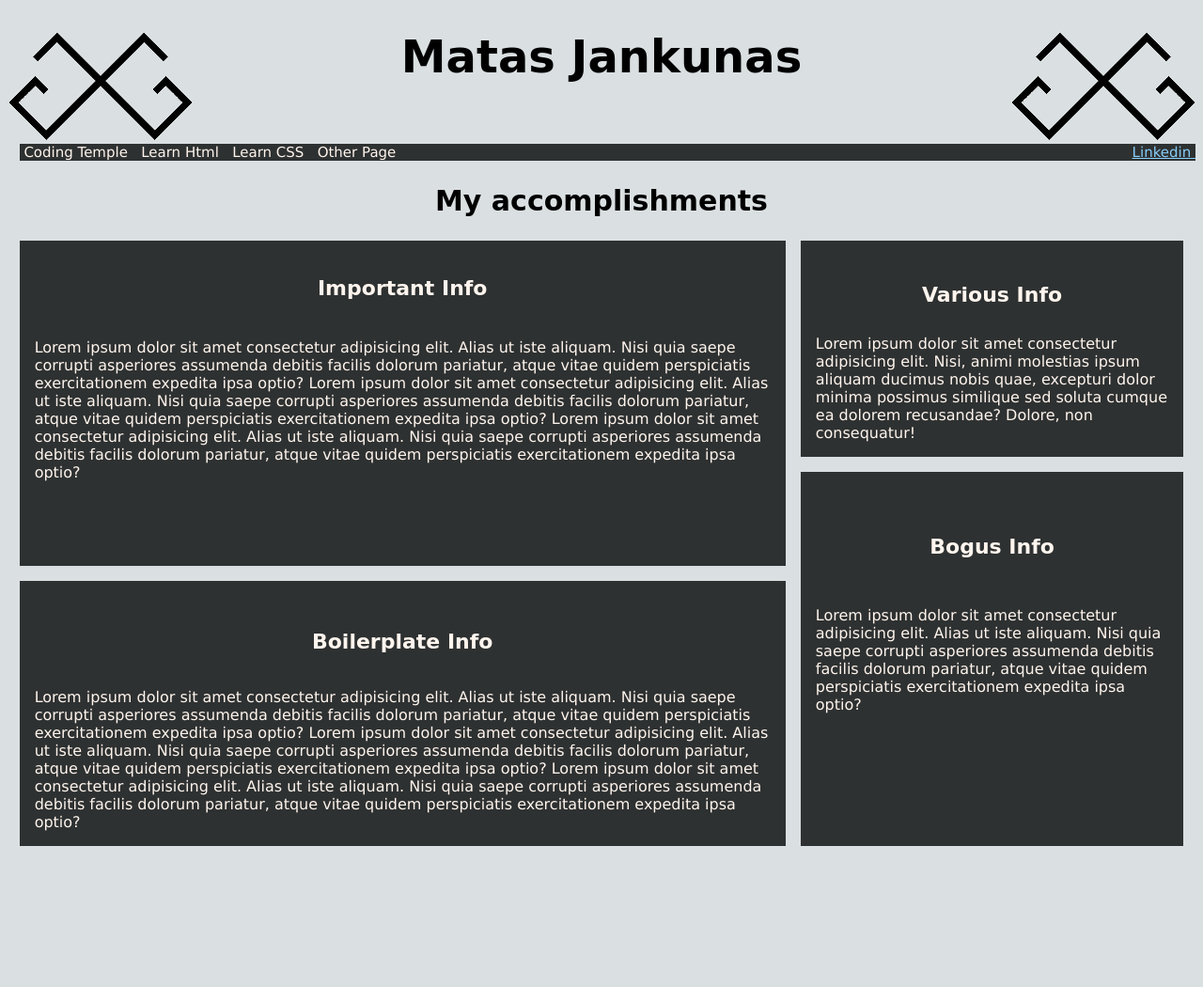
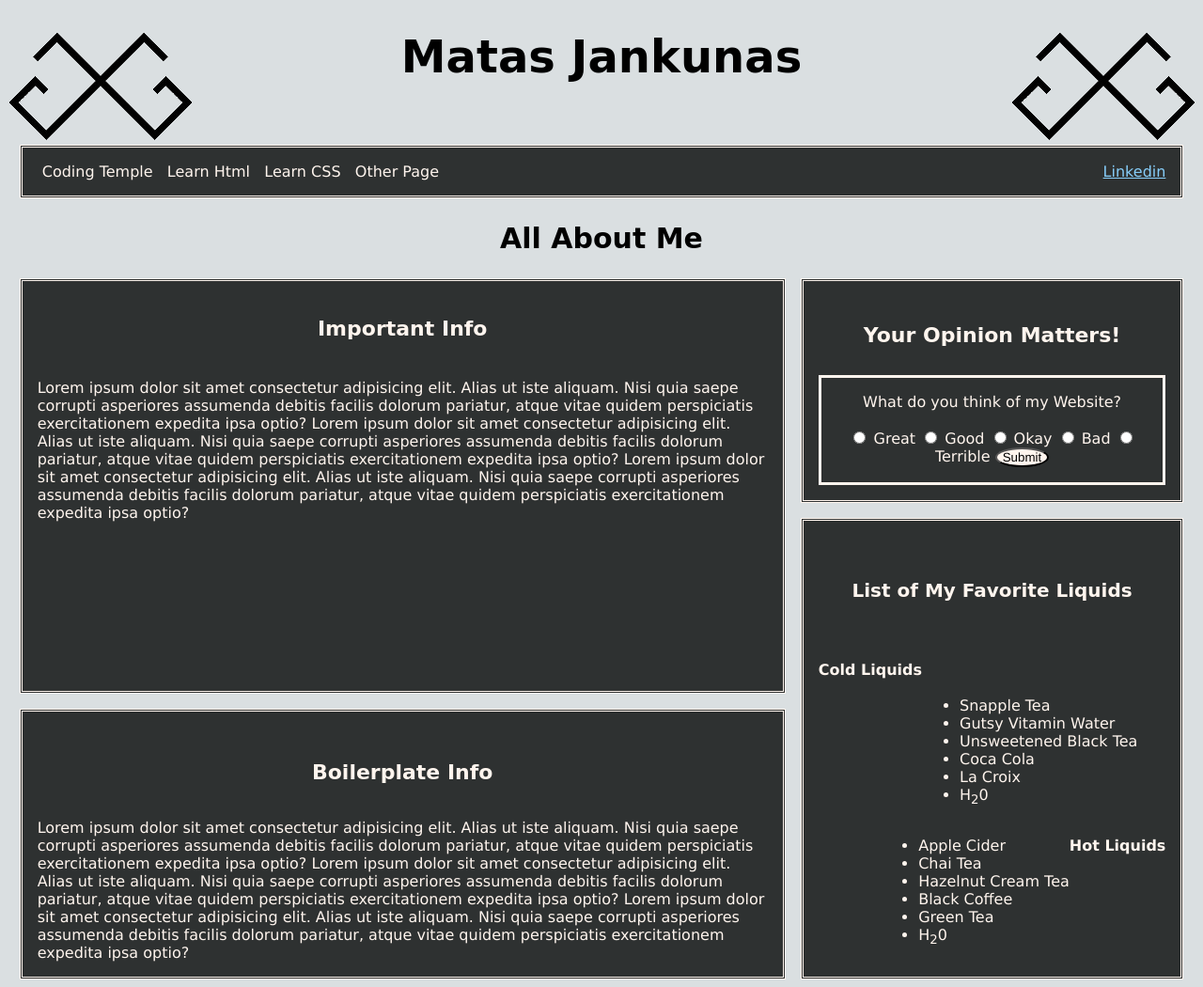
Before and after one commit to jankunasm/Rangers-75-Matas-Jankunas, a plain HTML site: page index.html in a window 1280 px wide. Shown: the whole page at 94% size. Before the commit the page ends 908 px from the top, so only its background shows below. Drawn offline with Linux system fonts and the light colour scheme; files whose address does not match are found by name.

Commit message:
Added form which breaks images.. Also added section on hot and cold liquids.

```diff
--- a/index.html
+++ b/index.html
@@ -30,15 +30,22 @@
       }
       .sixthheadline {
         text-align: center;
-        font-size: 22px;
+        font-size: 20px;
         font-family: Apple Chancery, cursive;
       }
+      .form1 {
+        border-style: solid;
+        text-align: center;
+      }
       .header {
+        padding: 1em;
+        border-style: double;
         margin-left: 1%;
+        margin-right: 1%;
         color: seashell;
         background-color: rgba(46, 49, 49, 1);
         font-family: verdana;
-        font-size: 15px;
+        font-size: 16px;
       }
       .main {
         display: grid;
@@ -55,19 +62,23 @@
         padding: 1em;
       }
       .nested1 {
+        border-style: double;
         font-family: Verdana;
         grid-column: 1/2;
         grid-row: 1/3;
       }
       .nested2 {
+        border-style: double;
         font-family: Verdana;
         grid-column: 2/3;
         grid-row: 1/2;
       }
       .nested3 {
+        border-style: double;
         font-family: Verdana;
       }
       .nested4 {
+        border-style: double;
         font-family: Verdana;
         grid-column: 2/3;
         grid-row: 2/4;
@@ -90,12 +101,29 @@
       .cross1 {
         float: right;
       }
+      .list1 {
+        float: left;
+      }
+      .list2 {
+        float: right;
+      }
+      .submitbutton {
+        font-family: 'Franklin Gothic Medium';
+        background-color: seashell;
+        border-radius: 50%;
+      }
+      .hotliquids {
+        float: right;
+      }
+      .coldliquids {
+        float: left;
+      }
     </style>
   </head>
   <body style="background-color: rgba(218, 223, 225, 1);">
-    <img class="cross" src="/Users/matasjankunas/Desktop/coding_bootcamp/github/images/final_cross.jpg"
+    <img class="cross" src="images/final_cross.jpg"
      alt="baltic happiness cross">
-    <img class="cross1" src="/Users/matasjankunas/Desktop/coding_bootcamp/github/images/final_cross.jpg"
+    <img class="cross1" src="images/final_cross.jpg"
      alt="baltic happiness cross">
       <h1 class="mainheadline">Matas Jankunas</h1>
      <br>
@@ -103,10 +131,10 @@
         &nbsp; Learn CSS  &nbsp; Other Page
         <a class="linked"
         href="https://www.linkedin.com/in/matas-jankunas/">
-        Linkedin&nbsp;</a>
+        Linkedin</a>
          </p>
 
-     <h2 class ="secondheadline">My accomplishments</h2>
+     <h2 class ="secondheadline">All About Me</h2>
      <div class="main" style= color:seashell>
       <div class="nested1">
         <h3 class="thirdheadline">Important Info</h3>
@@ -125,11 +153,25 @@
         quidem perspiciatis exercitationem expedita ipsa optio?
       </div>
       <div class="nested2">
-        <h4 class="fourthheadline">Various Info</h4>
-        Lorem ipsum dolor sit amet consectetur adipisicing elit.
-        Nisi, animi molestias ipsum aliquam ducimus nobis quae,
-        excepturi dolor minima possimus similique sed soluta
-        cumque ea dolorem recusandae? Dolore, non consequatur!
+        <h4 class="fourthheadline">Your Opinion Matters!</h4>
+        <form class="form1" action="https://jankunasm.github.io/portfolio/">
+        <p>What do you think of my Website?
+          <br />
+          <br />
+          <input type="radio" name="opinion" value="Great"/>
+          Great
+          <input type="radio" name="opinion" value="Good"/>
+          Good
+          <input type="radio" name="opinion" value="Okay"/>
+          Okay
+          <input type="radio" name="opinion" value="Bad"/>
+          Bad
+          <input type="radio" name="opinion" value="Terrible"/>
+          Terrible
+          <input class ="submitbutton" type="submit" value="Submit"/>
+
+        </p>
+        </form>
       </div>
       <div class="nested3">
         <h5 class="fifthheadline">Boilerplate Info</h5>
@@ -146,11 +188,30 @@
         assumenda debitis facilis dolorum pariatur, atque vitae
         quidem perspiciatis exercitationem expedita ipsa optio?
       </div>
-      <div class="nested4"> <h6 class="sixthheadline">Bogus Info</h6>
-        Lorem ipsum dolor sit amet consectetur adipisicing elit.
-        Alias ut iste aliquam. Nisi quia saepe corrupti asperiores
-        assumenda debitis facilis dolorum pariatur, atque vitae
-        quidem perspiciatis exercitationem expedita ipsa optio?
+      <div class="nested4"> <h6 class="sixthheadline">List of My
+        Favorite Liquids
+      </h6>
+      <p class="coldliquids"><b>Cold Liquids</b>
+      </p>
+      <br>
+      <br>
+      <ul class="list1">
+        <li>Snapple Tea</li>
+        <li>Gutsy Vitamin Water</li>
+        <li>Unsweetened Black Tea</li>
+        <li>Coca Cola</li>
+        <li>La Croix</li>
+        <li>H<sub>2</sub>0</li>
+      </ul>
+      <p class="hotliquids"><b>Hot Liquids</b></p>
+      <ul class="list2">
+          <li>Apple Cider</li>
+          <li>Chai Tea</li>
+          <li>Hazelnut Cream Tea</li>
+          <li>Black Coffee</li>
+          <li>Green Tea</li>
+          <li>H<sub>2</sub>0</li>
+        </ul>
       </div>
         </div>
      </div>
```
Also changed, not shown: 1 other file.
